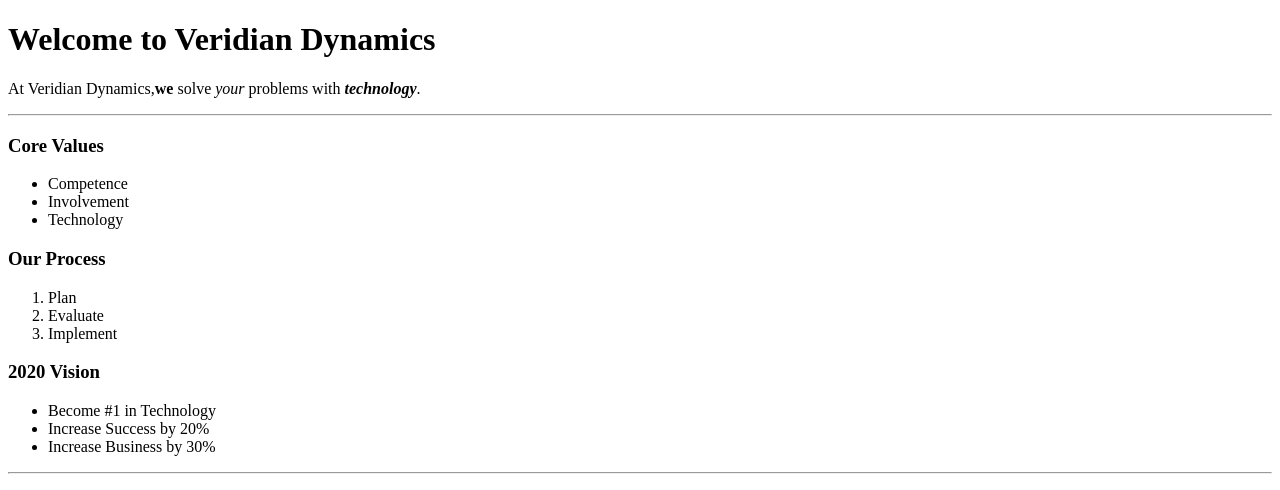
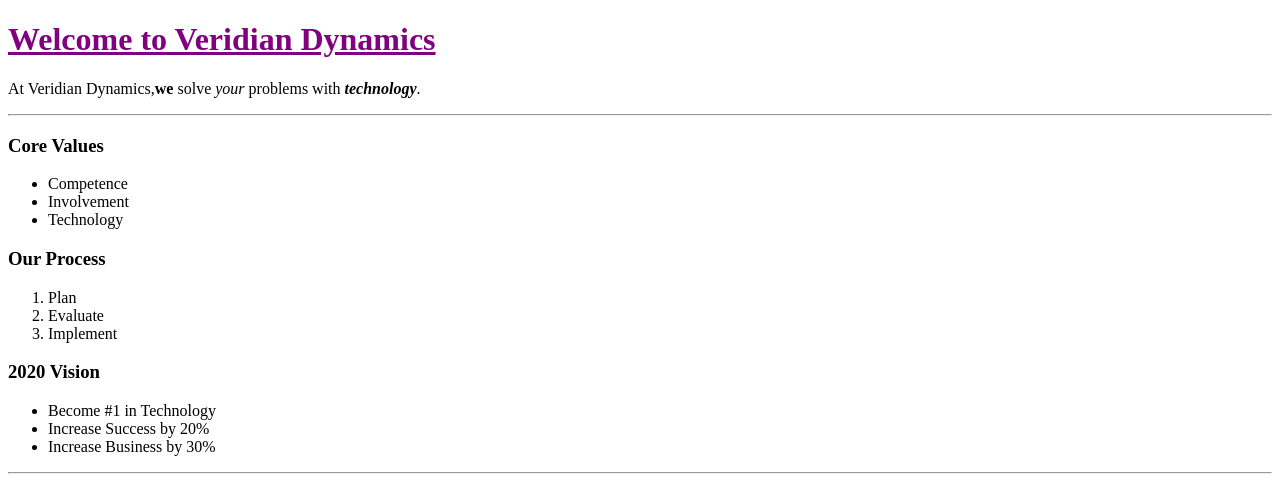
Before and after one commit to wilson-syring/codeup-web-exercises, a website: page welcome.html in a window 1280 px wide. Shown: the top 490 px of the page. Drawn offline with Linux system fonts and the light colour scheme.

Commit message:
completed the first sytle sheet exercise

```diff
--- /dev/null
+++ b/css/style.css
@@ -0,0 +1,4 @@
+.fancy-header {
+    color: purple;
+    text-decoration: underline;
+}
--- a/welcome.html
+++ b/welcome.html
@@ -3,9 +3,10 @@
 <head>
     <meta charset="UTF-8">
     <title>Veridian Dynamics</title>
+    <link rel="stylesheet" href="css/style.css">
 </head>
 <body>
-<h1><strong>Welcome to Veridian Dynamics</strong></h1>
+<h1 class="fancy-header"><strong>Welcome to Veridian Dynamics</strong></h1>
 <P>At Veridian Dynamics,<strong>we</strong> solve <em>your</em> problems with <strong><em>technology</em></strong>.</P>
 <hr>
 <div>
```
